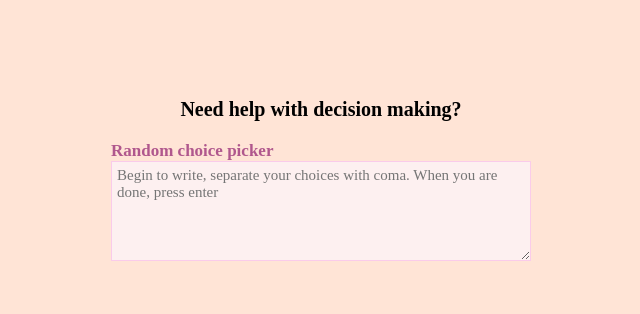
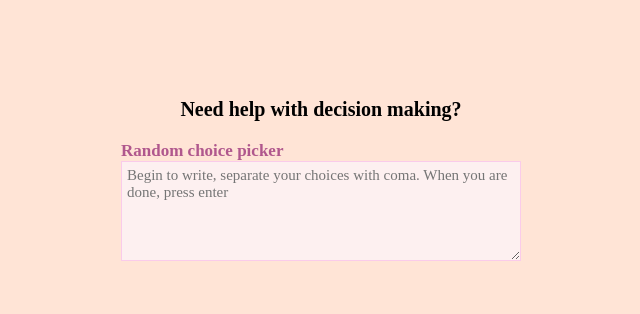
Before and after one commit to DasaGott/Random-choice-picker, a plain HTML site: page index.html in a window 1280 px wide. Shown: the part 216-530 px from the top of the page, without its empty margins (319-959 px from the left). Drawn offline with Linux system fonts and the light colour scheme.

Commit message:
fixed bug

```diff
--- a/style.css
+++ b/style.css
@@ -17,7 +17,7 @@ body {
 
 .container {
   width: 500px;
-  padding: 40px;
+  padding: 0 50px;
 }
 
 h3 {
@@ -56,6 +56,7 @@ textarea:focus {
   padding: 5px 10px;
   border-radius: 5px;
   font-size: 14px;
+  display: inline-block;
 }
 
 .tag.highlight {
```
